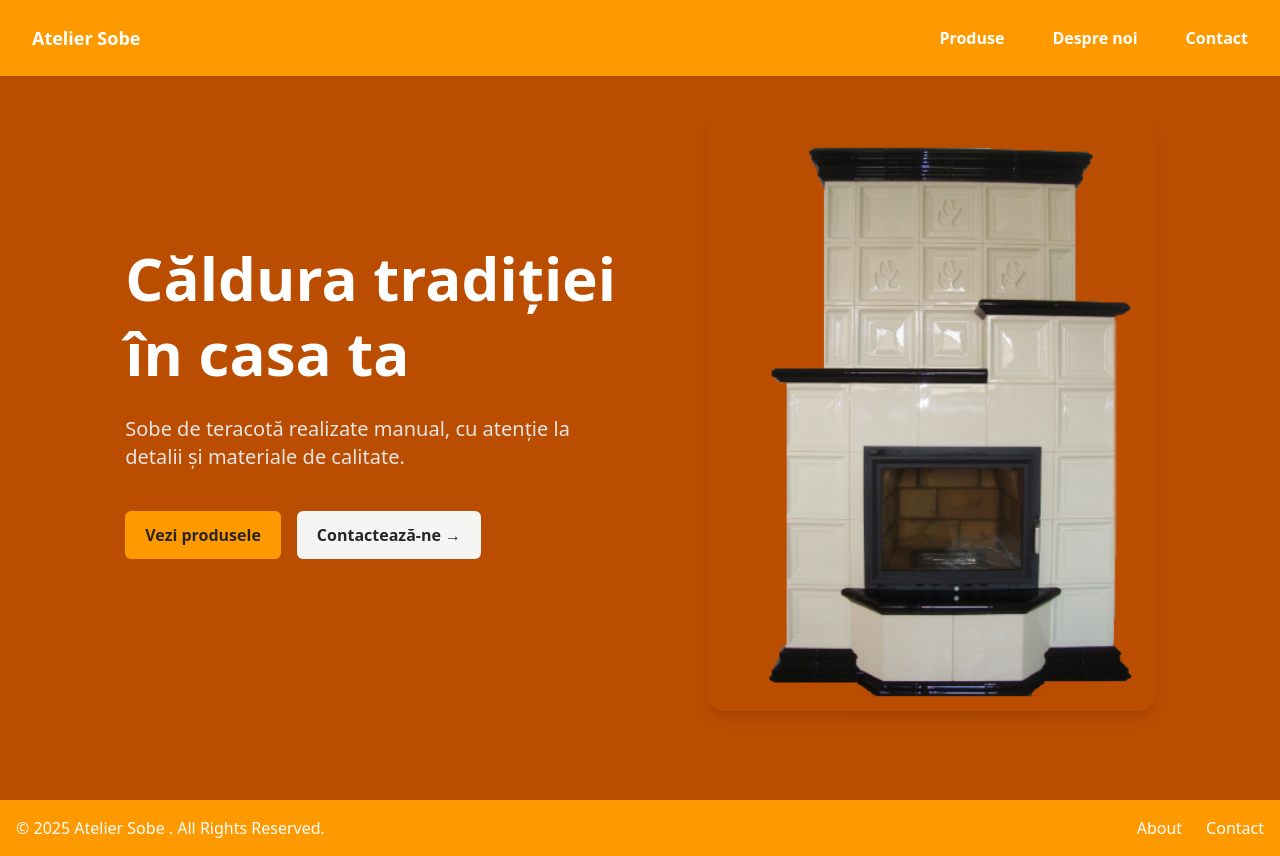
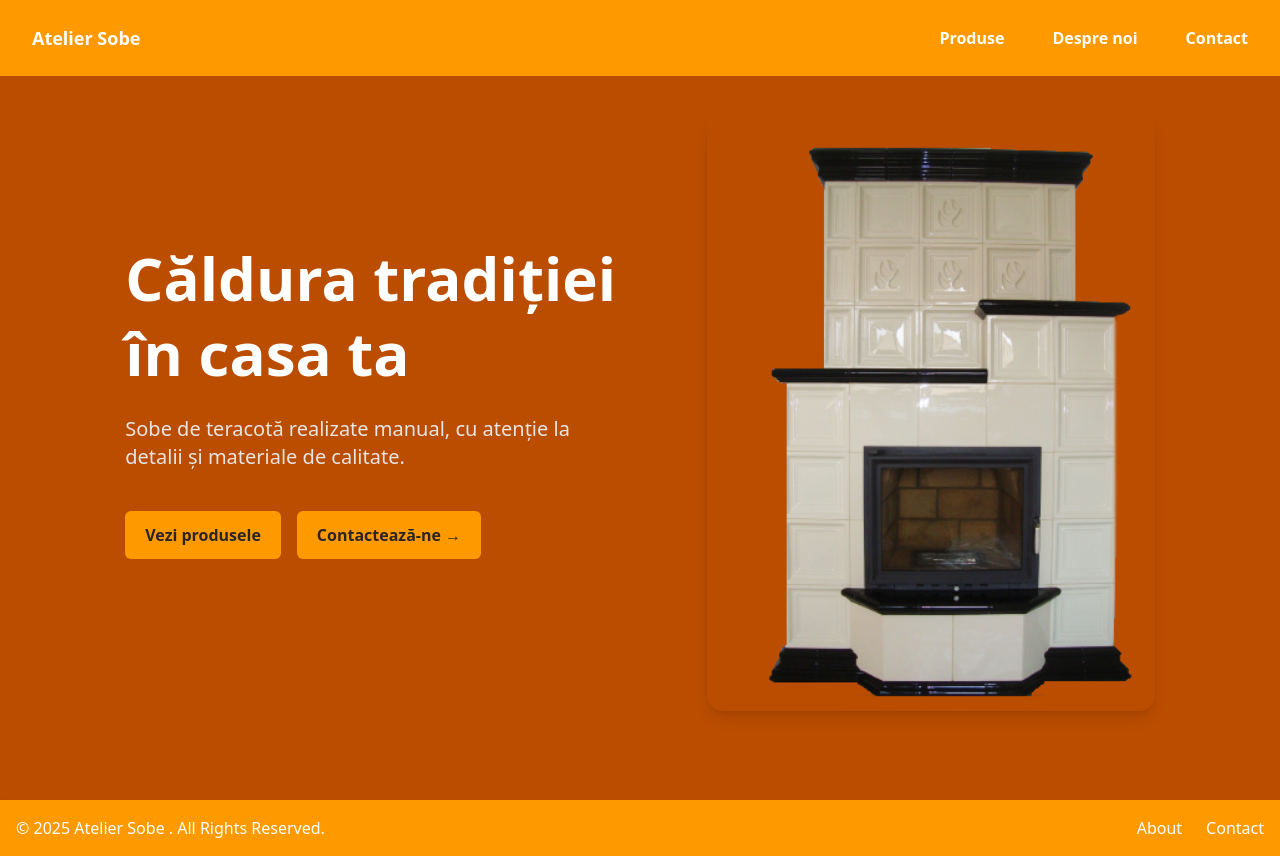
Before and after one commit to NeRrO106/website_sobe_de_teracota, a React (Vite) app: page / in a window 1280 px wide. Built offline with nearby package versions, Linux system fonts and the light colour scheme.

Commit message:
Updated home page

```diff
--- a/src/pages/Home.tsx
+++ b/src/pages/Home.tsx
@@ -21,7 +21,7 @@ function Home() {
             </a>
             <a
               href="/contact"
-              className="px-5 py-3 bg-stone-100 text-stone-800 rounded-md font-semibold hover:bg-stone-200 hover:scale-105 transition-transform"
+              className="px-5 py-3 bg-amber-500 text-stone-800 rounded-md font-semibold hover:bg-amber-600 hover:scale-105 transition-transform hover:text-white"
             >
               Contactează-ne →
             </a>
@@ -31,7 +31,7 @@ function Home() {
           <img
             src={soba}
             alt="Sobă teracotă"
-            className="w-full max-w-md rounded-2xl shadow-lg"
+            className="w-full max-w-md rounded-2xl shadow-lg transform hover:scale-105 transition-transform"
           />
         </div>
       </div>
```
